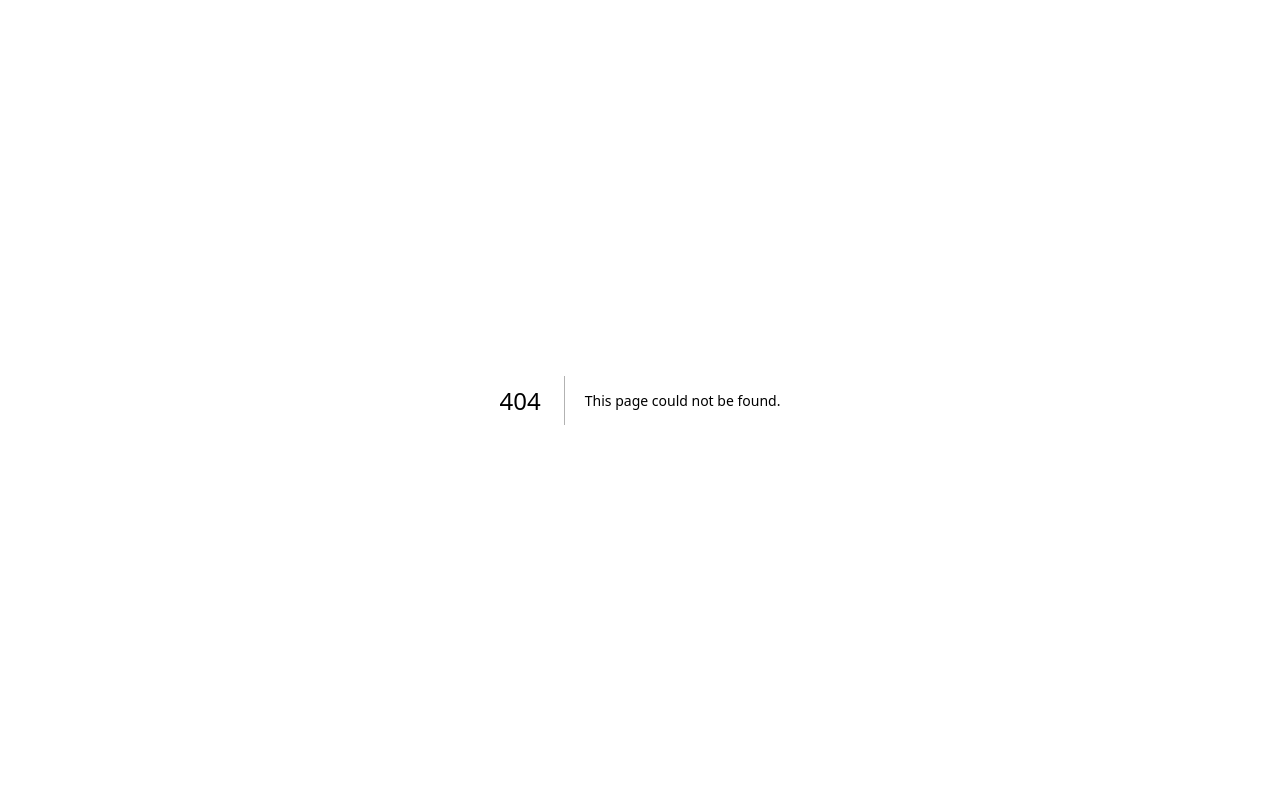
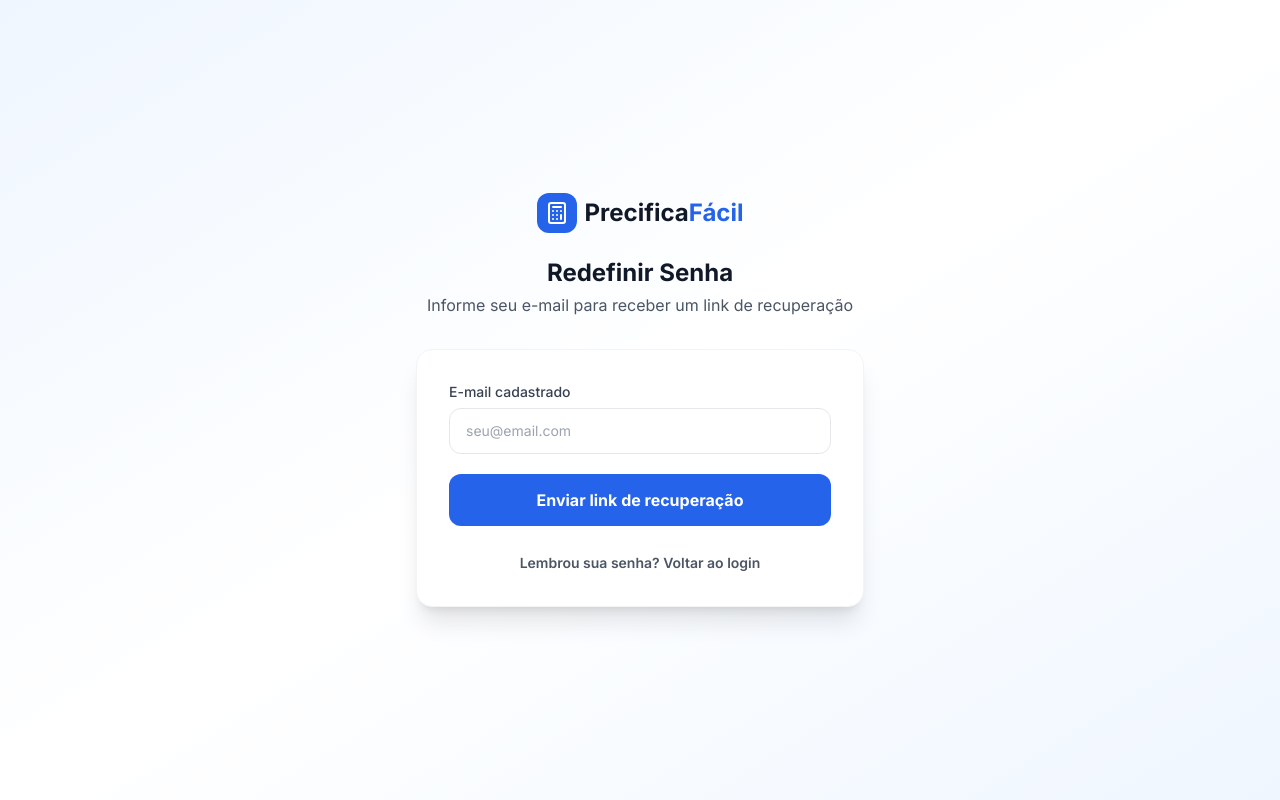
Before and after one commit to Matheusccp2/saas-precifica-facil, a Next.js app: page /esqueci-senha in a window 1280 px wide. Before the commit this address had no page. Built offline with nearby package versions, Linux system fonts and the light colour scheme; no server answers.

Commit message:
feat(auth): implement forgot password page and firebase integration

```diff
--- /dev/null
+++ b/src/app/(auth)/esqueci-senha/page.tsx
@@ -0,0 +1,132 @@
+"use client";
+
+import { useState } from "react";
+import Link from "next/link";
+import { useForm } from "react-hook-form";
+import { zodResolver } from "@hookform/resolvers/zod";
+import { z } from "zod";
+import { Calculator, Loader2, AlertCircle, CheckCircle } from "lucide-react";
+import { useAuth } from "@/hooks/useAuth";
+import { toast } from "sonner";
+
+const schema = z.object({
+  email: z.string().email("E-mail inválido"),
+});
+
+type FormData = z.infer<typeof schema>;
+
+export default function ForgotPasswordPage() {
+  const [loading, setLoading] = useState(false);
+  const [success, setSuccess] = useState(false);
+  const { resetPassword } = useAuth();
+
+  const {
+    register,
+    handleSubmit,
+    formState: { errors },
+  } = useForm<FormData>({ resolver: zodResolver(schema) });
+
+  const onSubmit = async (data: FormData) => {
+    setLoading(true);
+    setSuccess(false);
+    try {
+      await resetPassword(data.email);
+      setSuccess(true);
+      toast.success("E-mail de redefinição enviado!");
+    } catch (error: any) {
+      const msg =
+        error.code === "auth/user-not-found"
+          ? "Usuário não encontrado."
+          : error.code === "auth/invalid-email"
+          ? "E-mail inválido."
+          : "Erro ao tentar enviar o e-mail. Tente novamente.";
+      toast.error(msg);
+    } finally {
+      setLoading(false);
+    }
+  };
+
+  return (
+    <div className="min-h-screen bg-gradient-to-br from-blue-50 via-white to-blue-50 flex items-center justify-center p-4">
+      <div className="w-full max-w-md">
+        {/* Logo */}
+        <div className="text-center mb-8">
+          <Link href="/" className="inline-flex items-center gap-2 mb-6">
+            <div className="w-10 h-10 bg-blue-600 rounded-xl flex items-center justify-center">
+              <Calculator className="w-6 h-6 text-white" />
+            </div>
+            <span className="text-2xl font-bold">
+              <span className="text-gray-900">Precifica</span>
+              <span className="text-blue-600">Fácil</span>
+            </span>
+          </Link>
+          <h1 className="text-2xl font-bold text-gray-900">Redefinir Senha</h1>
+          <p className="text-gray-600 mt-1">
+            Informe seu e-mail para receber um link de recuperação
+          </p>
+        </div>
+
+        {/* Card */}
+        <div className="bg-white rounded-2xl shadow-xl border border-gray-100 p-6 sm:p-8">
+          {success ? (
+            <div className="text-center space-y-5">
+              <div className="flex justify-center">
+                <div className="w-16 h-16 bg-green-100 rounded-full flex items-center justify-center">
+                  <CheckCircle className="w-8 h-8 text-green-600" />
+                </div>
+              </div>
+              <p className="text-gray-700 text-sm">
+                Se o e-mail informado estiver cadastrado em nosso sistema, você
+                receberá um link para redefinir sua senha em instantes.
+              </p>
+              <Link
+                href="/login"
+                className="w-full bg-blue-600 text-white font-bold py-3.5 rounded-xl hover:bg-blue-700 transition-colors flex items-center justify-center"
+              >
+                Voltar ao Login
+              </Link>
+            </div>
+          ) : (
+            <form onSubmit={handleSubmit(onSubmit)} className="space-y-5">
+              <div>
+                <label className="block text-sm font-medium text-gray-700 mb-1.5">
+                  E-mail cadastrado
+                </label>
+                <input
+                  {...register("email")}
+                  type="email"
+                  placeholder="seu@email.com"
+                  className="w-full px-4 py-3 border border-gray-200 rounded-xl text-gray-900 placeholder-gray-400 focus:outline-none focus:ring-2 focus:ring-blue-500 focus:border-transparent transition-all text-sm"
+                />
+                {errors.email && (
+                  <p className="mt-1.5 text-xs text-red-500 flex items-center gap-1">
+                    <AlertCircle className="w-3.5 h-3.5" />
+                    {errors.email.message}
+                  </p>
+                )}
+              </div>
+
+              <button
+                type="submit"
+                disabled={loading}
+                className="w-full bg-blue-600 text-white font-bold py-3.5 rounded-xl hover:bg-blue-700 disabled:opacity-60 disabled:cursor-not-allowed transition-colors flex items-center justify-center gap-2"
+              >
+                {loading && <Loader2 className="w-4 h-4 animate-spin" />}
+                {loading ? "Enviando..." : "Enviar link de recuperação"}
+              </button>
+            </form>
+          )}
+
+          <div className="mt-6 text-center">
+            <Link
+              href="/login"
+              className="text-sm text-gray-600 hover:text-blue-600 font-semibold transition-colors"
+            >
+              Lembrou sua senha? Voltar ao login
+            </Link>
+          </div>
+        </div>
+      </div>
+    </div>
+  );
+}
```
